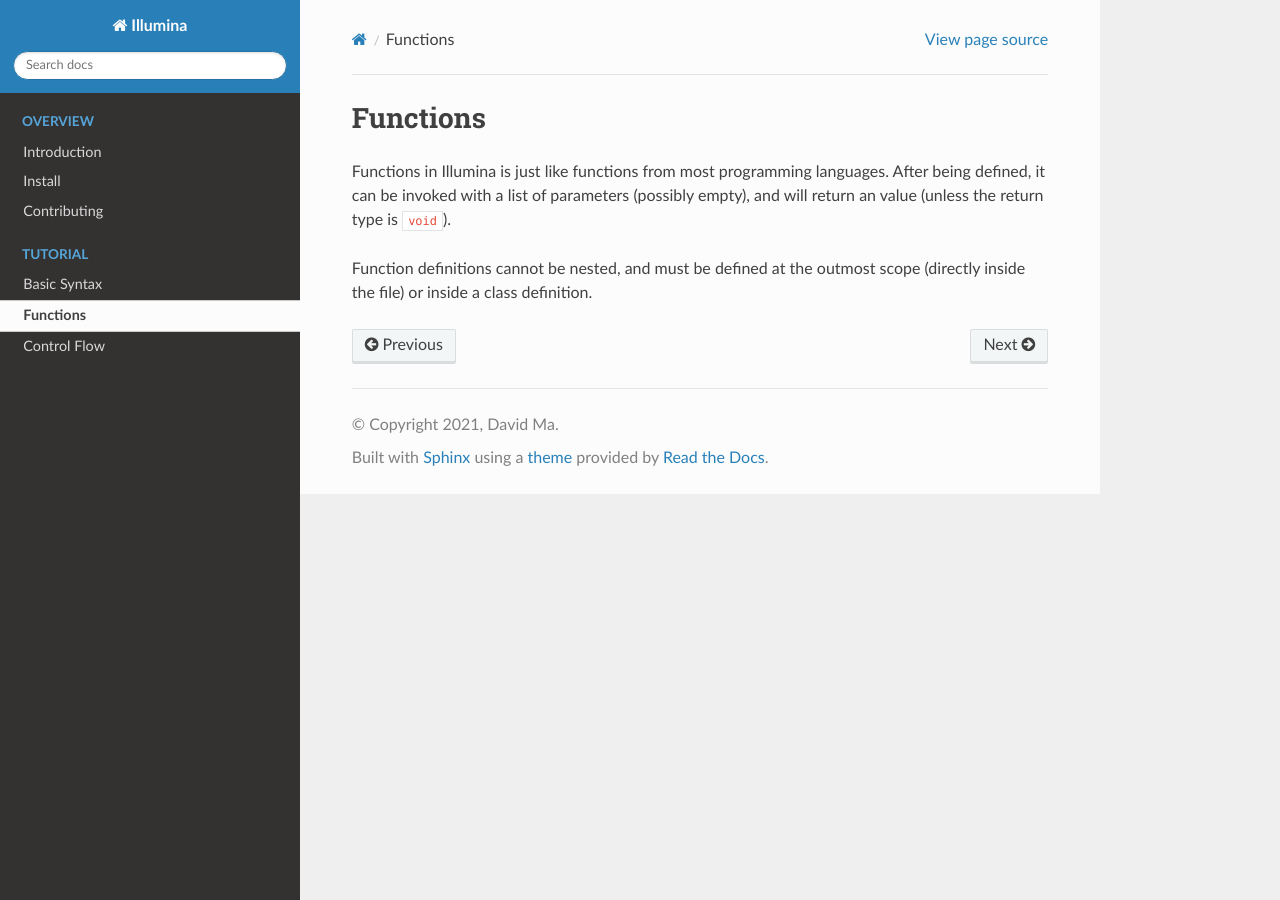
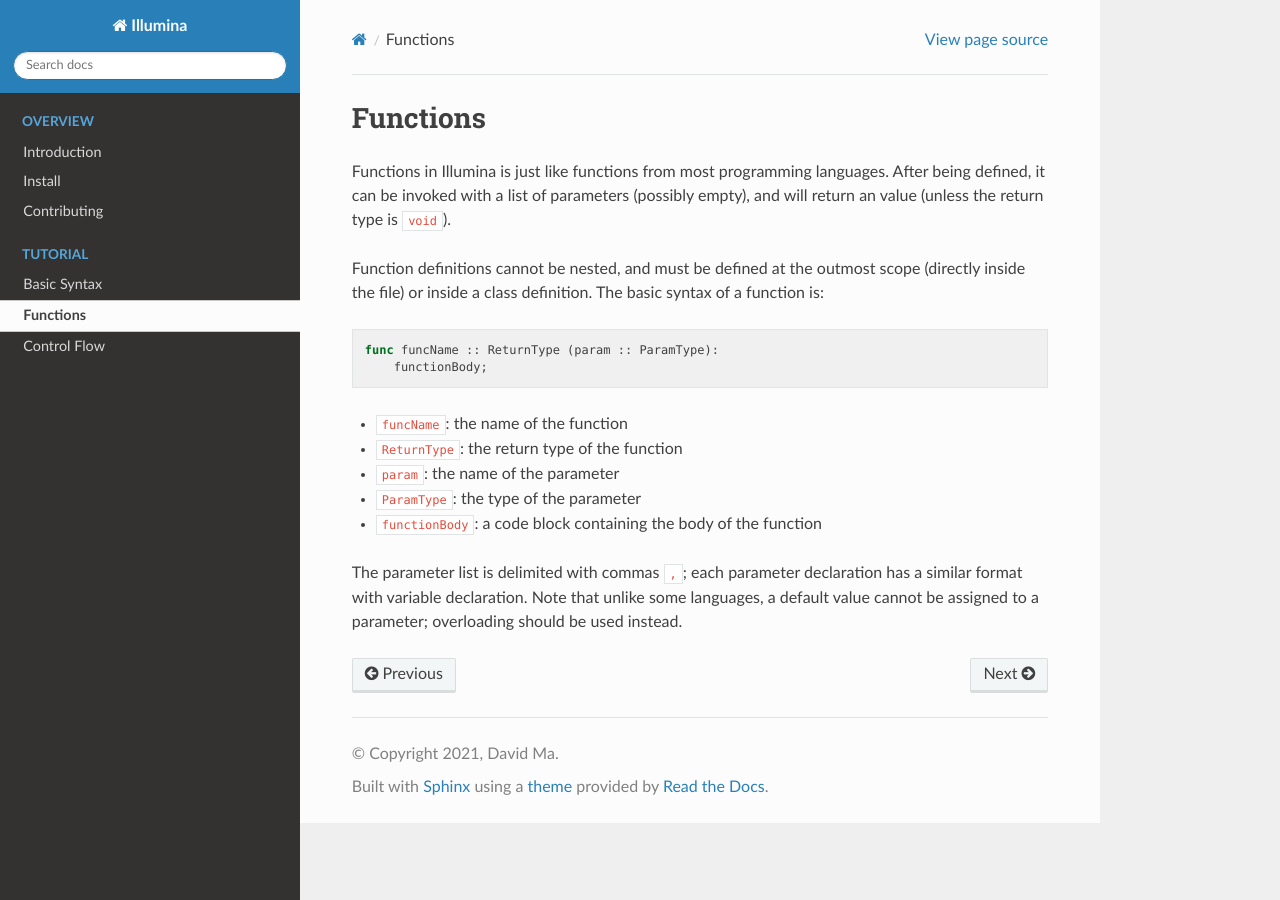
Before and after one commit to linxuanm/illumina, a Sphinx documentation site: the page built from docs/tutorial/functions.rst, in a window 1280 px wide. Built offline with Sphinx 7.4.7 and the Read the Docs theme 2.0.0, drawn with Linux system fonts in a browser that asks for light colours.

```diff
--- a/docs/conf.py
+++ b/docs/conf.py
@@ -25,7 +25,8 @@ keywords = [
     'return',
     'true',
     'false',
-    'const'
+    'const',
+    'instanceof'
 ]
 
 types = [
--- /dev/null
+++ b/docs/tutorial/classes.rst
@@ -0,0 +1,4 @@
+.. highlight:: illumina
+
+Classes
+=======
--- a/docs/tutorial/functions.rst
+++ b/docs/tutorial/functions.rst
@@ -5,4 +5,15 @@ Functions
 
 Functions in Illumina is just like functions from most programming languages. After being defined, it can be invoked with a list of parameters (possibly empty), and will return an value (unless the return type is :code:`void`).
 
-Function definitions cannot be nested, and must be defined at the outmost scope (directly inside the file) or inside a class definition.
+Function definitions cannot be nested, and must be defined at the outmost scope (directly inside the file) or inside a class definition. The basic syntax of a function is::
+
+    func funcName :: ReturnType (param :: ParamType):
+        functionBody;
+
+* :code:`funcName`: the name of the function
+* :code:`ReturnType`: the return type of the function
+* :code:`param`: the name of the parameter
+* :code:`ParamType`: the type of the parameter
+* :code:`functionBody`: a code block containing the body of the function
+
+The parameter list is delimited with commas :code:`,`; each parameter declaration has a similar format with variable declaration. Note that unlike some languages, a default value cannot be assigned to a parameter; overloading should be used instead.
```
Also changed, not shown: docs/tutorial/generics.rst (added, +32 -0 lines).
